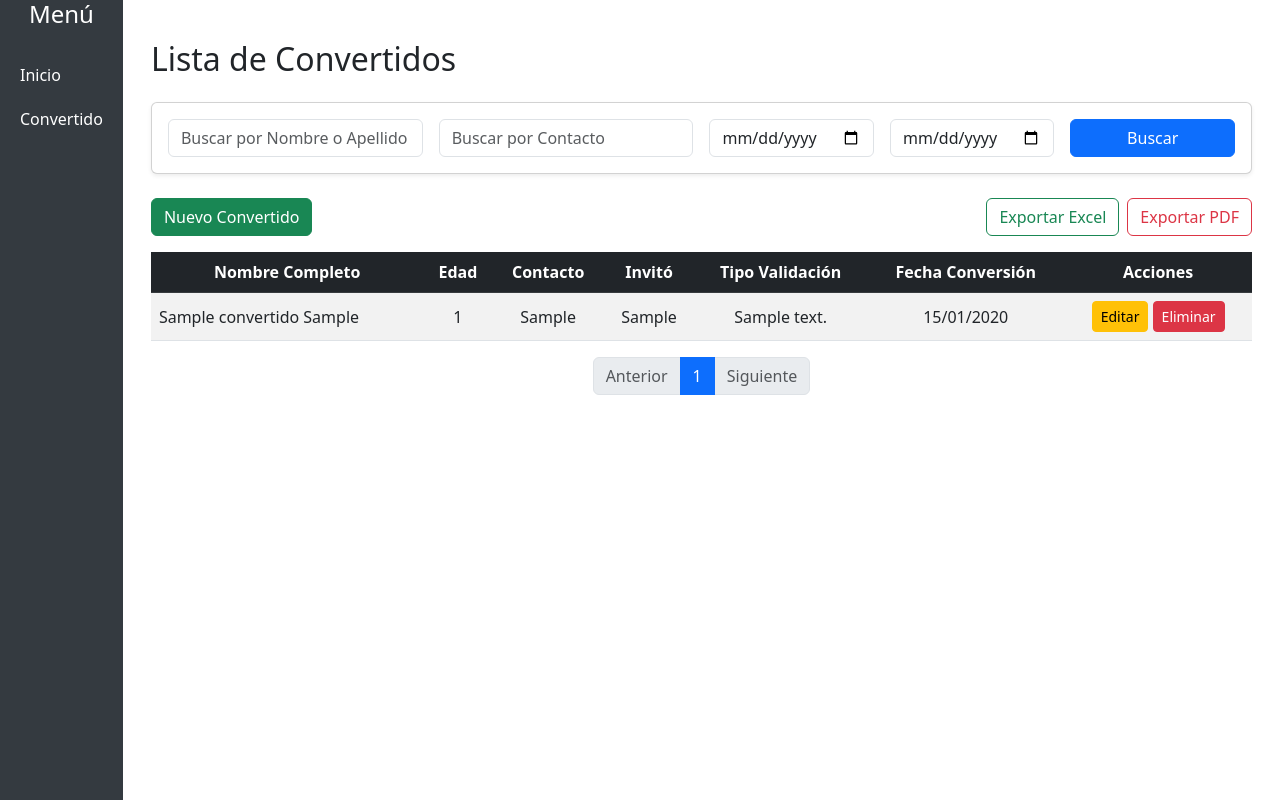
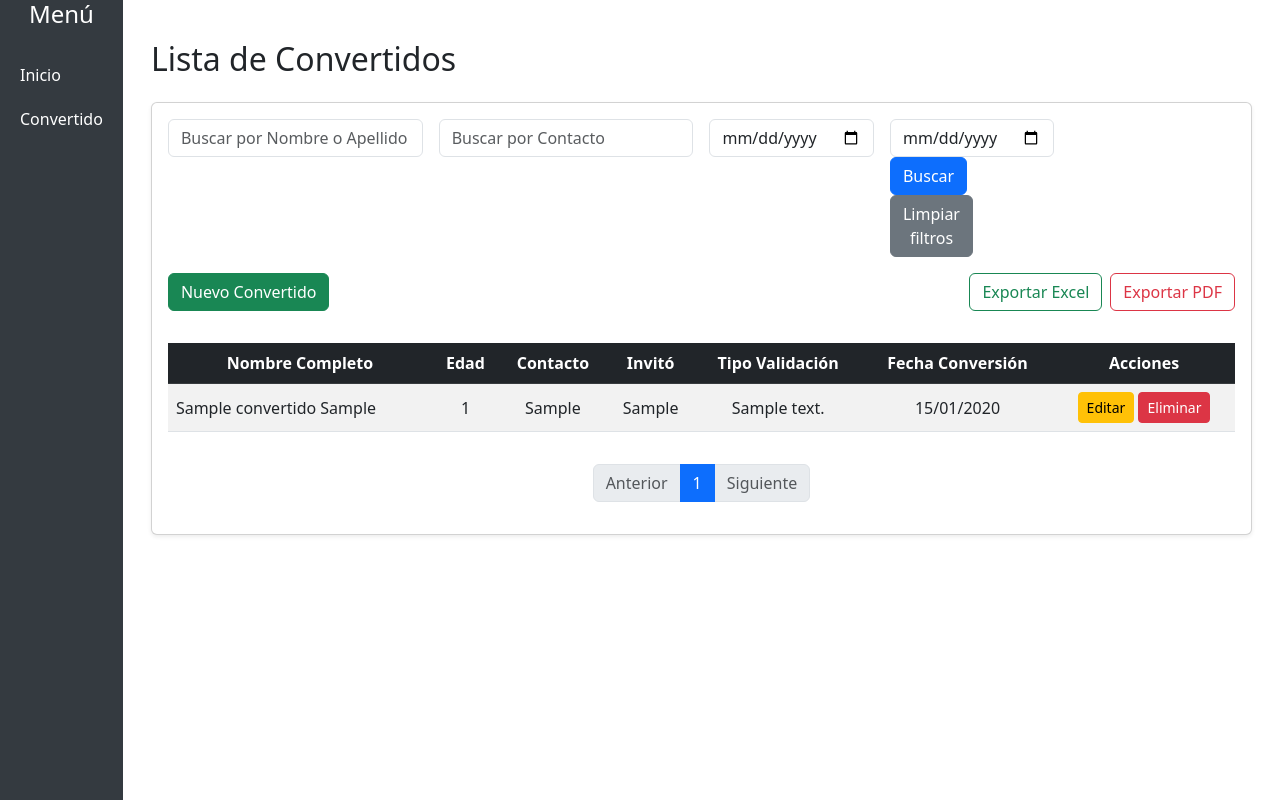
Before and after one commit to jrdar1993/Evang, a Flask app: page /convertido/ in a window 1280 px wide. Run offline with Flask 2, Linux system fonts and the light colour scheme; tables that the repository leaves empty hold one stand-in row (values such as "Sample post").

Commit message:
Actualizar list.html

```diff
--- a/templates/convertido/list.html
+++ b/templates/convertido/list.html
@@ -17,10 +17,12 @@
             </div>
             <div class="col-md-2 col-6">
                 <input type="date" name="fecha_fin" class="form-control" value="{{ fecha_fin }}">
-            </div>
-            <div class="col-md-2 col-12 d-grid">
-                <button type="submit" class="btn btn-primary">Buscar</button>
-            </div>
+          <div class="col-md-2 d-grid">
+    <button type="submit" class="btn btn-primary">Buscar</button>
+</div>
+<div class="col-md-2 d-grid">
+    <a href="{{ url_for('convertido.index') }}" class="btn btn-secondary">Limpiar filtros</a>
+</div>
         </div>
     </form>
 
```
